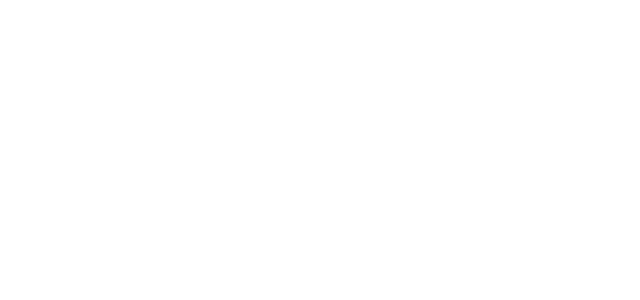
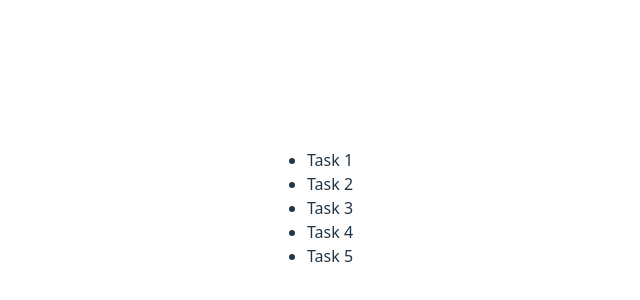
Before and after one commit to Romeomudloffar12/32-pbk-uts-233510926, a Vue app: page / in a window 1280 px wide. Shown: the part 192-492 px from the top of the page, without its empty margins (330-970 px from the left). Built offline with nearby package versions, Linux system fonts and the light colour scheme.

Commit message:
display listTask

```diff
--- a/src/App.vue
+++ b/src/App.vue
@@ -1,12 +1,43 @@
 <script setup>
+import { ref } from 'vue'
+
+const listTask = ref([
+  {
+    id: 1,
+    title: 'Task 1',
+    completed: false
+  },
+  {
+    id: 2,
+    title: 'Task 2',
+    completed: false
+  },
+  {
+    id: 3,
+    title: 'Task 3',
+    completed: false
+  },
+  {
+    id: 4,
+    title: 'Task 4',
+    completed: false
+  },
+  {
+    id: 5,
+    title: 'Task 5',
+    completed: false
+  },
+])
 </script>
 
 <template>
   <div>
-
+    <ul>
+      <li v-for="task in listTask" :key="task.id">
+        {{ task.title }}
+      </li>
+    </ul>
   </div>
 </template>
 
-<style scoped>
-
-</style>
+<style scoped></style>
```
